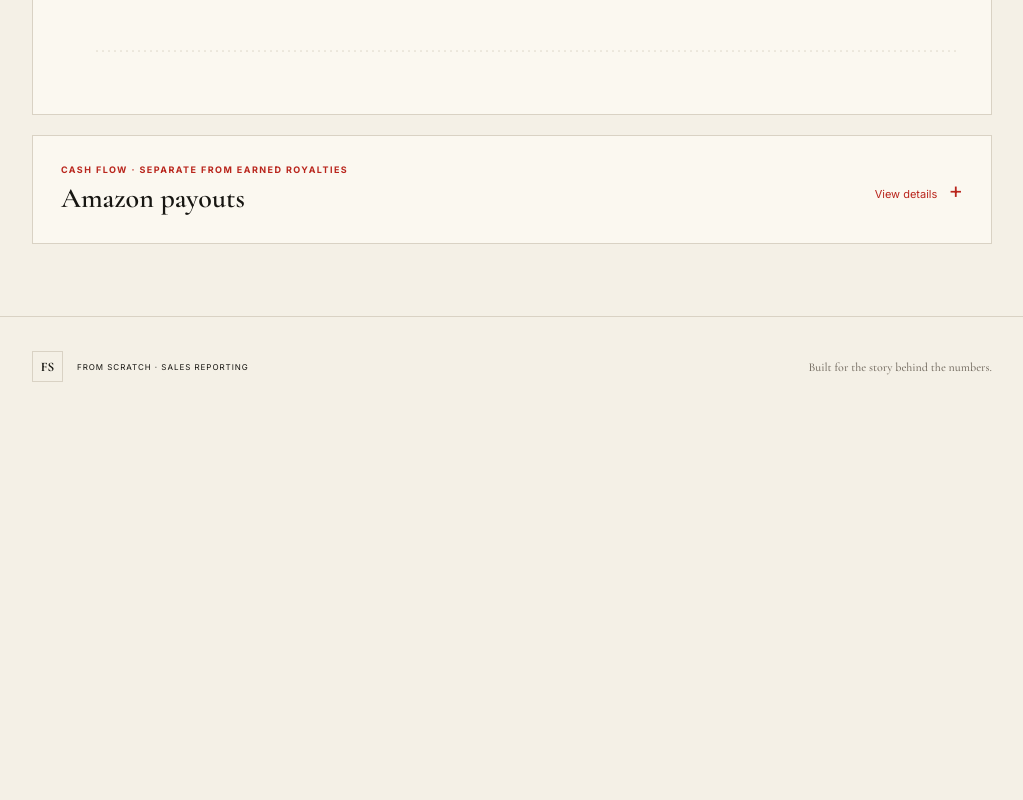
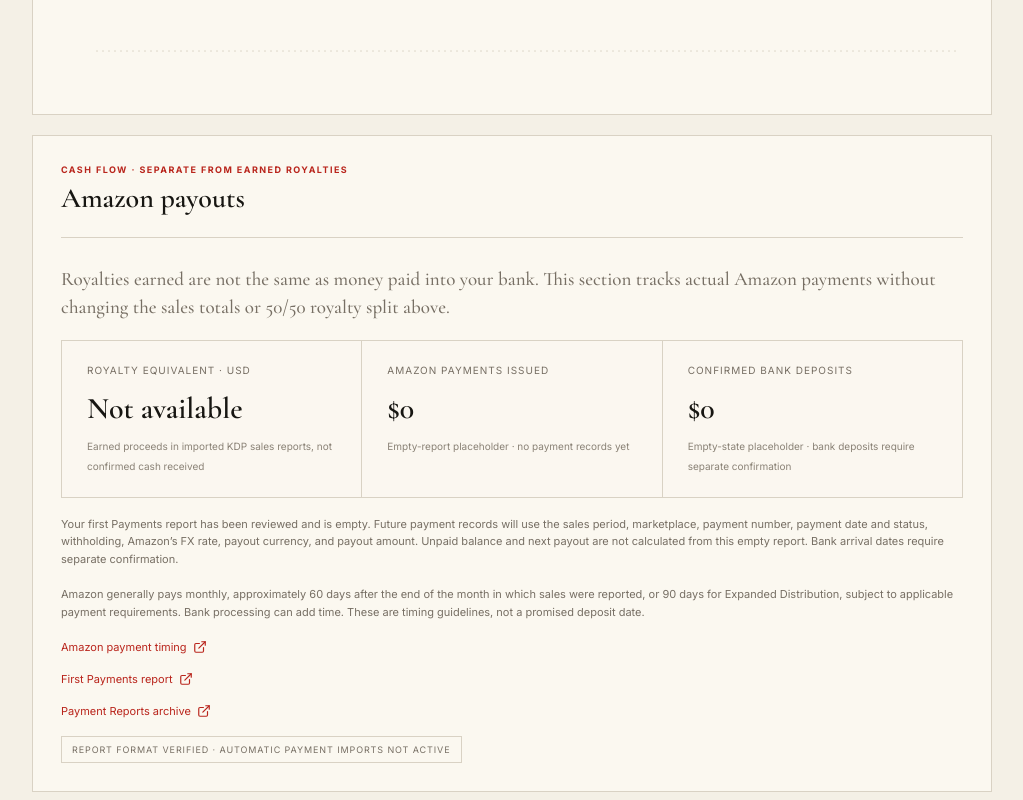
Before and after one commit to gabrealinc/from-scratch-dashboard, a Next.js app: page / in a window 1280 px wide. Shown: the part 1020-1820 px from the top of the page, without its empty margins (246-1269 px from the left). Before the commit the page ends 1436 px from the top, so only its background shows below. Built offline with nearby package versions, Linux system fonts and the light colour scheme.

Commit message:
Keep payouts visible and display zero empty-state amounts

```diff
--- a/components/dashboard.tsx
+++ b/components/dashboard.tsx
@@ -45,14 +45,14 @@
         </section>
         <p className="tax-note">KDP prices are used as reported. No additional sales-tax deduction. Royalties are already net of Amazon costs, which are not deducted twice. International amounts are converted to USD using dated reference rates. Original amounts and currencies are preserved in the running report. USD equivalents are estimates, not confirmed bank payouts.</p>
         <section id="sales" className="panel sales-panel"><Title kicker="Sales velocity" title="Daily + cumulative book sales" aside={<div className="segmented"><button className={series==="daily"?"selected":""} onClick={()=>setSeries("daily")}>Daily</button><button className={series==="cumulative"?"selected":""} onClick={()=>setSeries("cumulative")}>Cumulative</button></div>}/><div className="chart-summary"><strong>{series==="daily"?snapshot?.daily.at(-1)?.daily??0:totals?.copies??0}</strong><span>{series==="daily"?`paid copies on ${snapshot?.latestDate??"latest royalty date"}`:"paid copies across all imported dates"}</span></div><div className="chart-wrap"><ResponsiveContainer width="100%" height="100%"><AreaChart data={snapshot?.daily??[]}><defs><linearGradient id="redFill" x1="0" y1="0" x2="0" y2="1"><stop offset="0%" stopColor="#c72d22" stopOpacity={.28}/><stop offset="100%" stopColor="#c72d22" stopOpacity={0}/></linearGradient></defs><CartesianGrid stroke="#ded8ca" strokeDasharray="2 4" vertical={false}/><XAxis dataKey="date" axisLine={false} tickLine={false} tick={{fill:"#776f64",fontSize:11}} minTickGap={35}/><YAxis allowDecimals={false} axisLine={false} tickLine={false} width={30} tick={{fontSize:11}}/><Tooltip/><Area type="monotone" dataKey={series} stroke="#b9251c" strokeWidth={2.5} fill="url(#redFill)"/></AreaChart></ResponsiveContainer></div></section>
-        <details className="panel payouts-panel" id="payouts">
-          <summary><span><span className="eyebrow">Cash flow · separate from earned royalties</span><span className="payouts-title">Amazon payouts</span></span><span className="payouts-toggle">View details <span aria-hidden="true">+</span></span></summary>
+        <section className="panel payouts-panel" id="payouts">
+          <Title kicker="Cash flow · separate from earned royalties" title="Amazon payouts"/>
           <div className="payouts-content">
             <p className="payouts-intro">Royalties earned are not the same as money paid into your bank. This section tracks actual Amazon payments without changing the sales totals or 50/50 royalty split above.</p>
             <div className="payouts-grid">
               <Metric label="Royalty equivalent · USD" value={fmt(totals?.royalties)} detail="Earned proceeds in imported KDP sales reports, not confirmed cash received"/>
-              <Metric label="Amazon payments issued" value="No payouts reported" detail="The first Payments report contains headers only; no payment records yet"/>
-              <Metric label="Confirmed bank deposits" value="Not available" detail="Requires deposit confirmation; an issued payment is not a verified bank receipt"/>
+              <Metric label="Amazon payments issued" value="$0" detail="Empty-report placeholder · no payment records yet"/>
+              <Metric label="Confirmed bank deposits" value="$0" detail="Empty-state placeholder · bank deposits require separate confirmation"/>
             </div>
             <p className="payouts-note">Your first Payments report has been reviewed and is empty. Future payment records will use the sales period, marketplace, payment number, payment date and status, withholding, Amazon’s FX rate, payout currency, and payout amount. Unpaid balance and next payout are not calculated from this empty report. Bank arrival dates require separate confirmation.</p>
             <p className="payouts-note">Amazon generally pays monthly, approximately 60 days after the end of the month in which sales were reported, or 90 days for Expanded Distribution, subject to applicable payment requirements. Bank processing can add time. These are timing guidelines, not a promised deposit date.</p>
@@ -61,7 +61,7 @@
             <p><a className="payouts-link" href="https://drive.google.com/drive/folders/1HwwXhVnBAxzuhAYVW_9bvr4RoujhCjxM" target="_blank" rel="noopener noreferrer">Payment Reports archive <ExternalLink size={14}/></a></p>
             <span className="pending-badge">Report format verified · automatic payment imports not active</span>
           </div>
-        </details>
+        </section>
       </div><footer><div className="brand-mark small">FS</div><p>FROM SCRATCH · SALES REPORTING</p><span>Built for the story behind the numbers.</span></footer>
     </main>
   </div>;
```
Also changed, not shown: integrations/TASK-LEDGER.md (+2 -0 lines).
